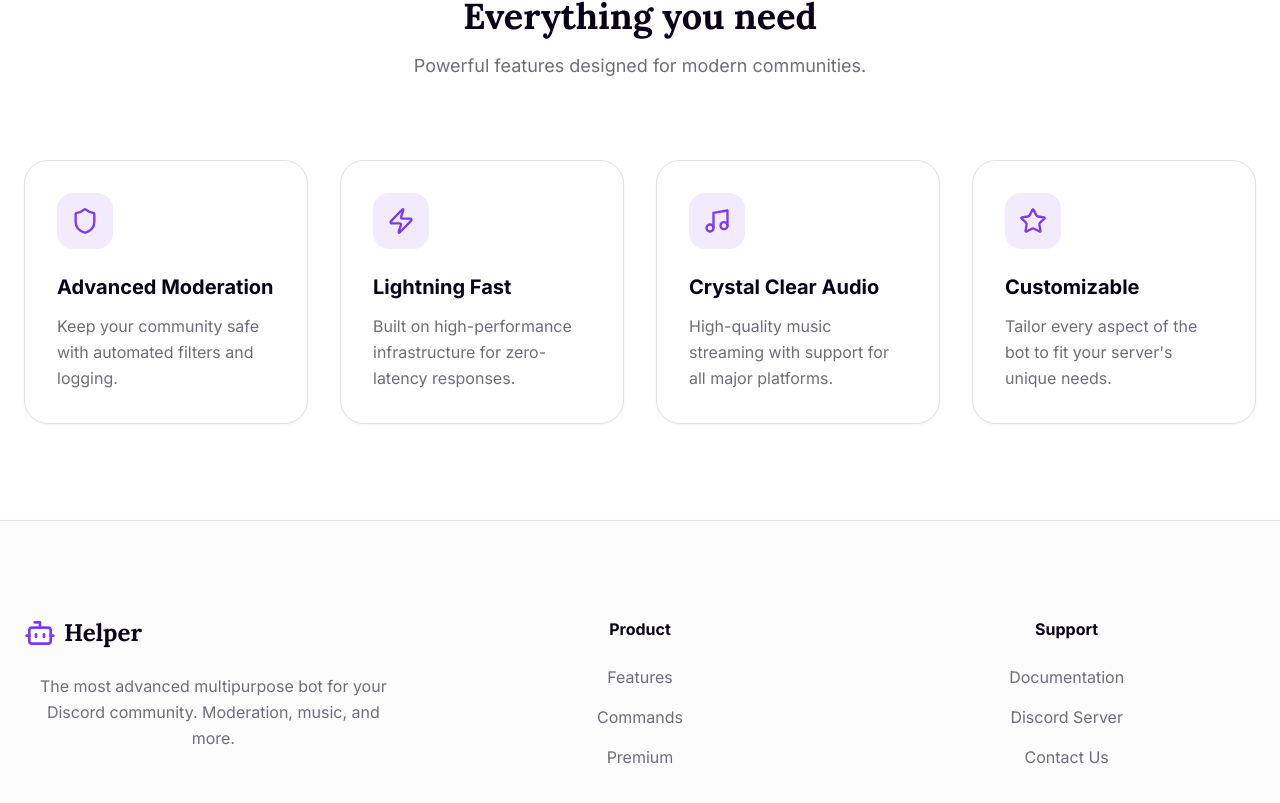
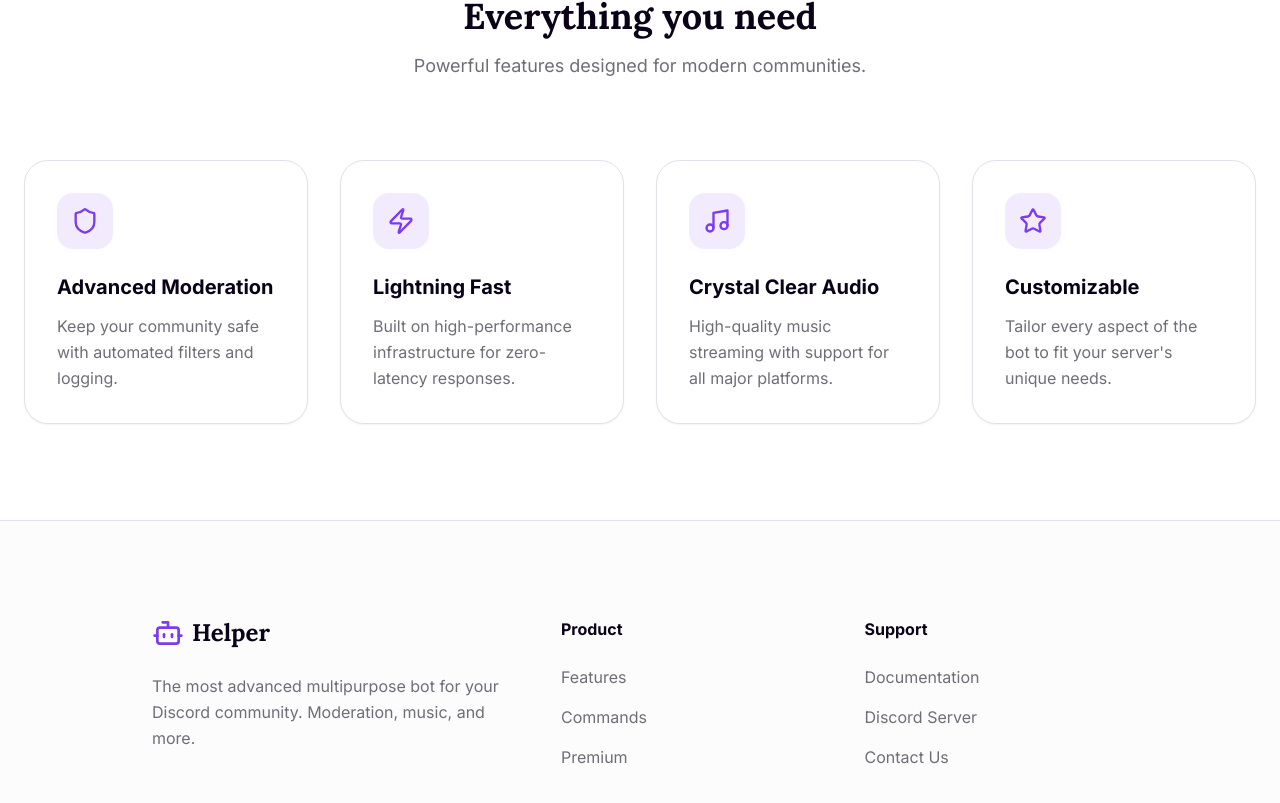
Before and after one commit to kawarag1/testFront, a React (Vite) app: page / in a window 1280 px wide. Shown: the part 725-1528 px from the top of the page. Built offline with nearby package versions, Linux system fonts and the light colour scheme; no server answers; what @radix-ui/themes would draw is missing.

Commit message:
выровнял футер

```diff
--- a/src/components/Footer.tsx
+++ b/src/components/Footer.tsx
@@ -23,9 +23,9 @@ const Footer = () => {
 
   return (
     <footer className="bg-secondary/30 border-t border-border pt-24 pb-12">
-      <div className="max-w-7xl mx-auto px-6">
-        <div className="grid grid-cols-1 md:grid-cols-3 gap-12 mb-16 justify-items-center text-center">
-          <div>
+      <div className="max-w-5xl mx-auto px-6">
+        <div className="grid grid-cols-1 md:grid-cols-[1.4fr_1fr_1fr] gap-10 mb-16 w-full items-start">
+          <div className="w-full text-left">
             <div className="flex items-center gap-2 mb-6">
               <Bot className="text-primary w-8 h-8" />
               <span className="text-2xl font-bold font-serif">Helper</span>
@@ -35,7 +35,7 @@ const Footer = () => {
             </p>
           </div>
 
-          <div>
+          <div className="w-full text-left">
             <h4 className="font-bold mb-6">{t.footer.product}</h4>
             <ul className="space-y-4 text-muted-foreground">
               <li><a href="/#features" onClick={handleFeaturesClick} className="hover:text-primary transition-colors">{t.footer.features}</a></li>
@@ -44,7 +44,7 @@ const Footer = () => {
             </ul>
           </div>
 
-          <div>
+          <div className="w-full text-left">
             <h4 className="font-bold mb-6">{t.footer.support}</h4>
             <ul className="space-y-4 text-muted-foreground">
               <li><Link to="/commands" className="hover:text-primary transition-colors">{t.footer.documentation}</Link></li>
```
